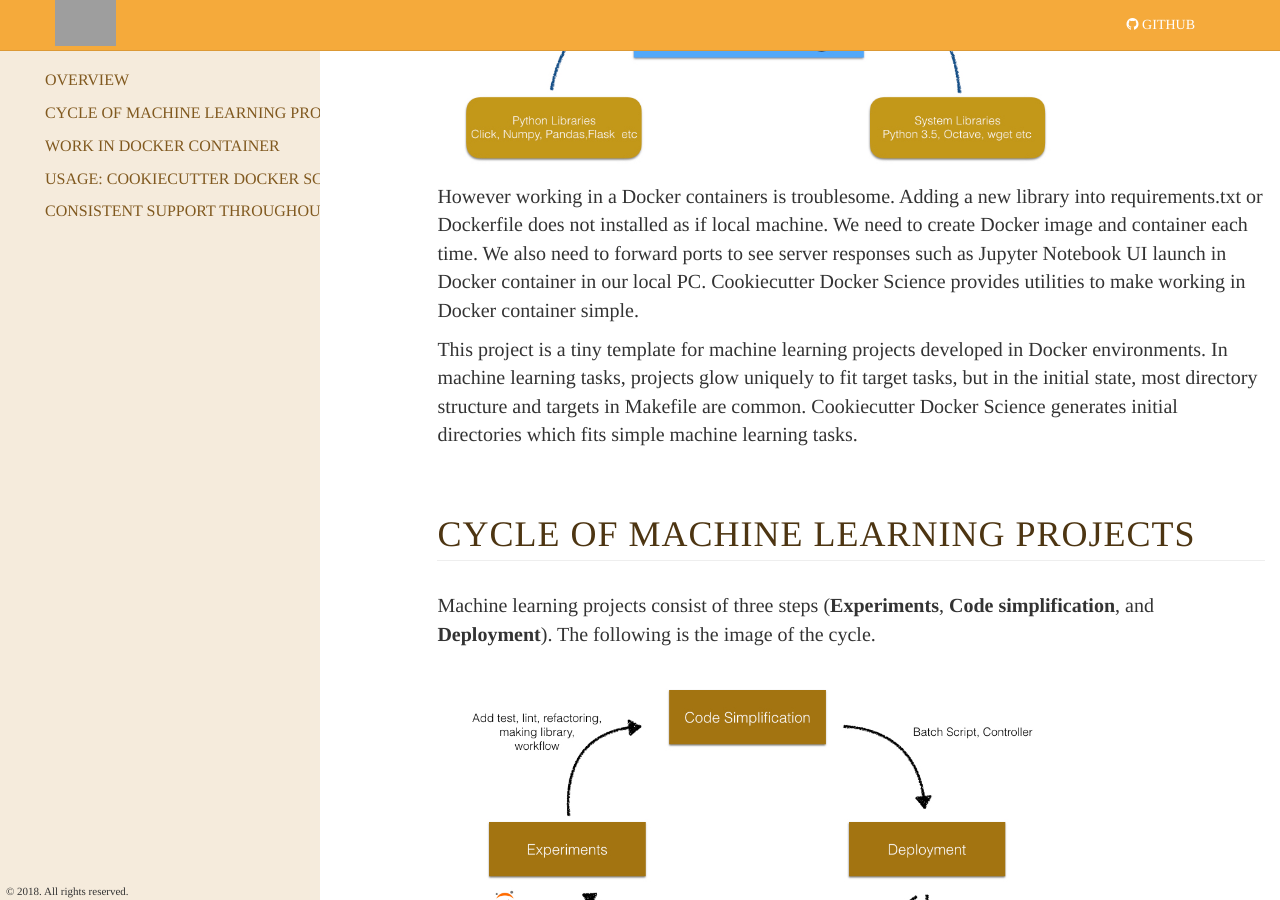
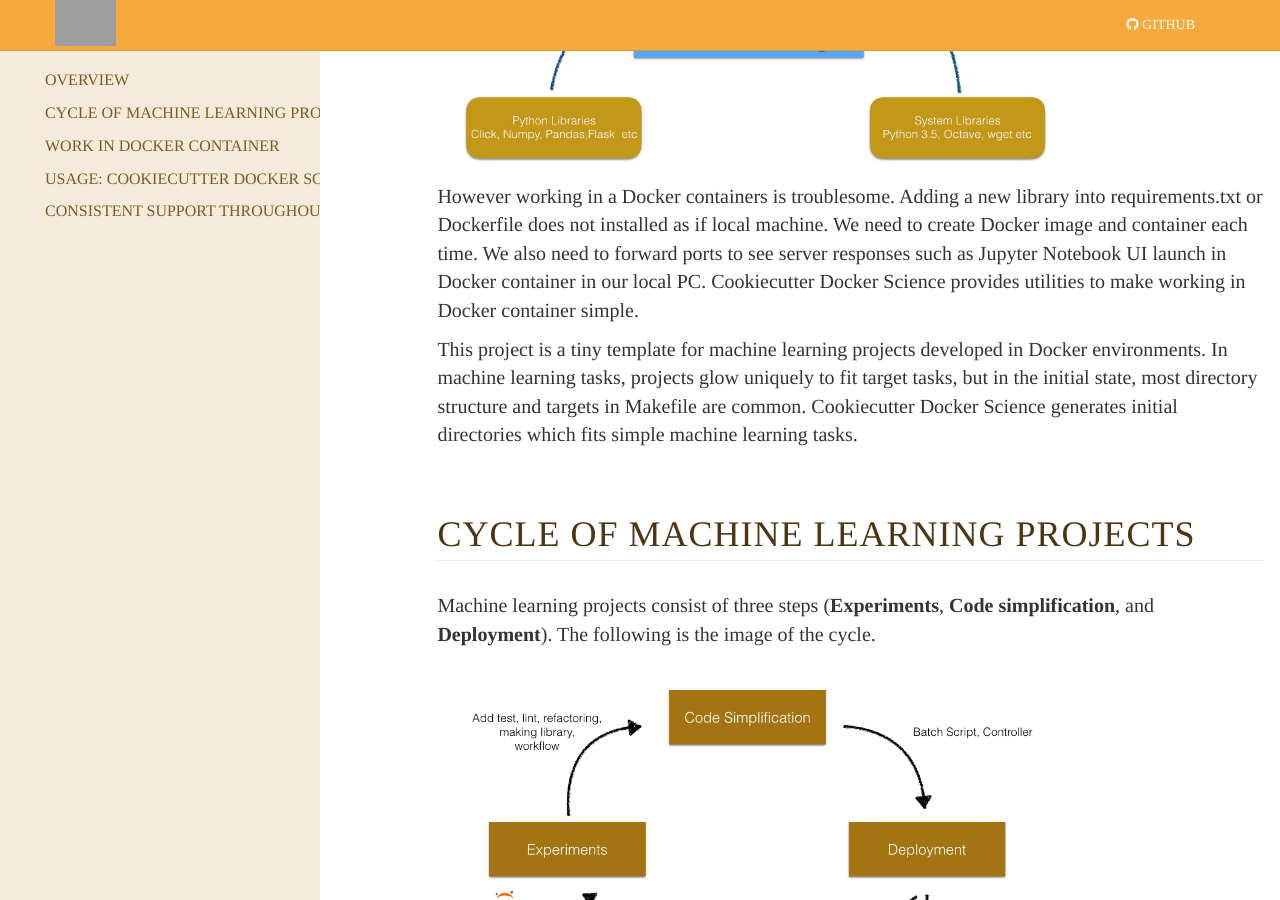
Before and after one commit to docker-science/docker-science.github.io, a Jekyll site: the page built from index.md, in a window 1280 px wide and 900 px high, scrolled down 627 px. Built offline with Jekyll 4.4.1, drawn with Linux system fonts in a browser that asks for light colours; grey boxes are pictures that could not be loaded.

Commit message:
Remove License notice

```diff
--- a/_layouts/page.html
+++ b/_layouts/page.html
@@ -6,7 +6,7 @@ layout: default
 
 <div class="docker-science-side-bar">
   <nav class="anchorific"></nav><!-- the table of contents is rendered here -->
-  <div class="docker-science-fixed-footer">&copy; {{ site.time | date: '%Y' }}. All rights reserved.</div>
+  <div class="docker-science-fixed-footer"></div>
 </div>
 <div class="docker-science-page-content">
   <div class="docker-science-content">
```
